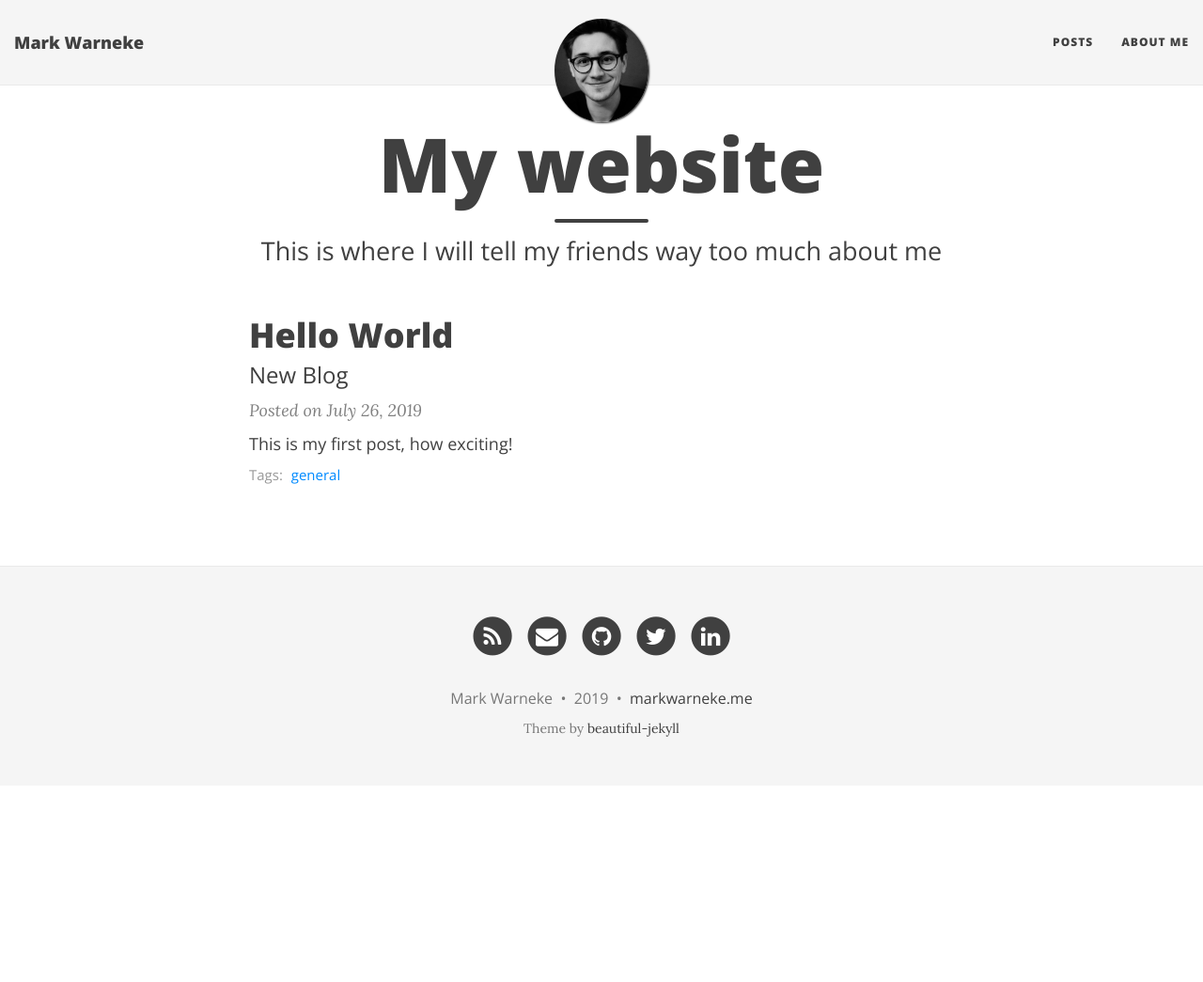
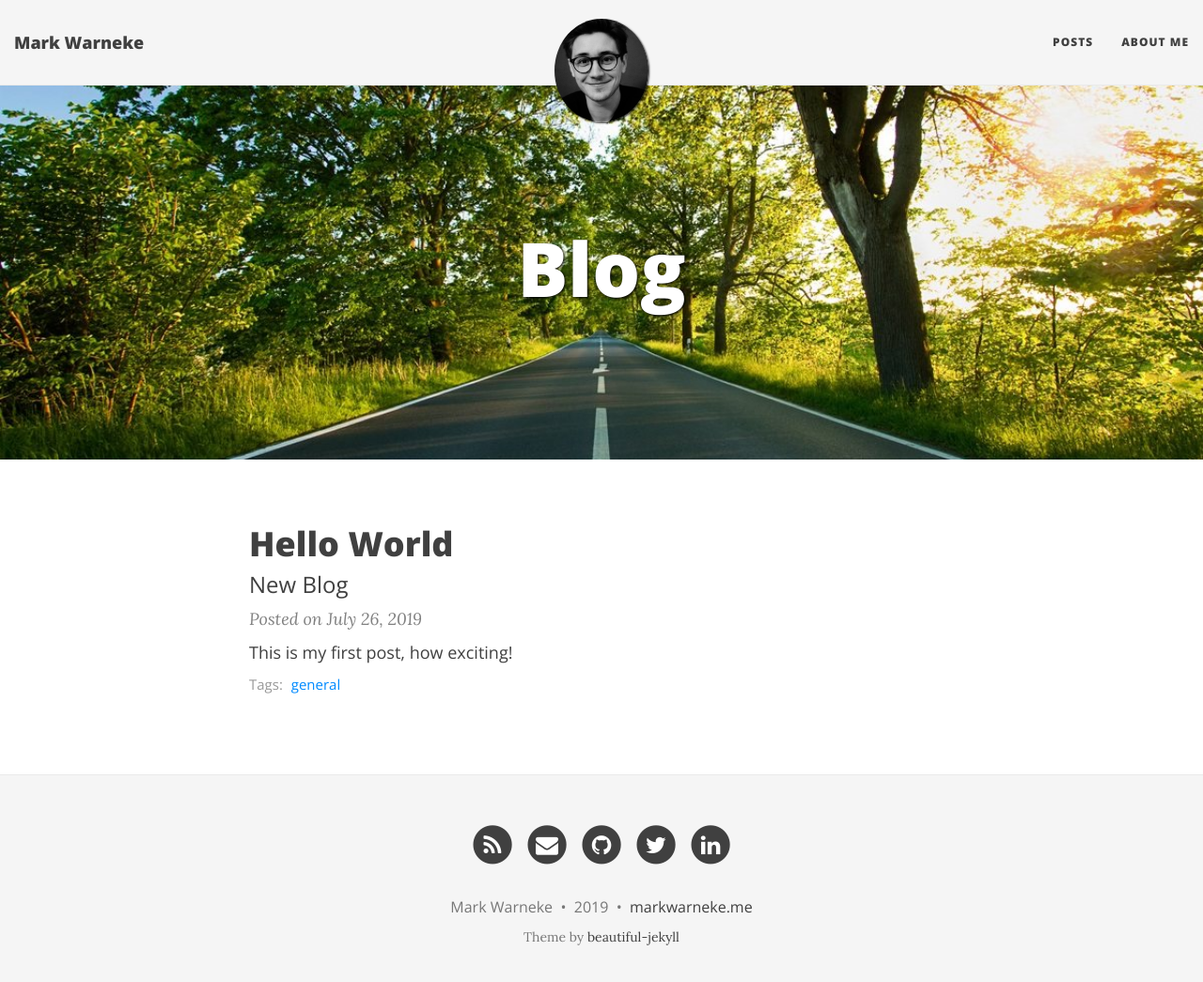
Before and after one commit to MarkWarneke/markwarneke.github.io, a Jekyll site: the page built from index.html, in a window 1280 px wide and 1058 px high. Shown: the top 1045 px of the window at 94% size. Built offline with Jekyll 4.4.1, drawn with Linux system fonts in a browser that asks for light colours; nearby versions of some CDN libraries; the list of posts is cut into pages by our own code.

Commit message:
try title picture

```diff
--- a/404.html
+++ b/404.html
@@ -6,8 +6,5 @@ permalink: /404.html
 
 <div class="text-center">
   <h1>Whoops, this page doesn't exist.</h1>
-  <h1>Move along. (404 error)</h1>
-  <br/>
-
-  <img src="{{ 'img/404-southpark.jpg' | relative_url }}" />
+  <br />
 </div>
--- a/index.html
+++ b/index.html
@@ -1,7 +1,7 @@
 ---
 layout: page
-title: My website
-subtitle: This is where I will tell my friends way too much about me
+title: Blog
+bigimg: /img/path.jpg
 use-site-title: true
 ---
 
```
Also changed, not shown: CHANGELOG.md (deleted), img/404-southpark.jpg (deleted). Lines whose indentation alone changed are shown as unchanged.
